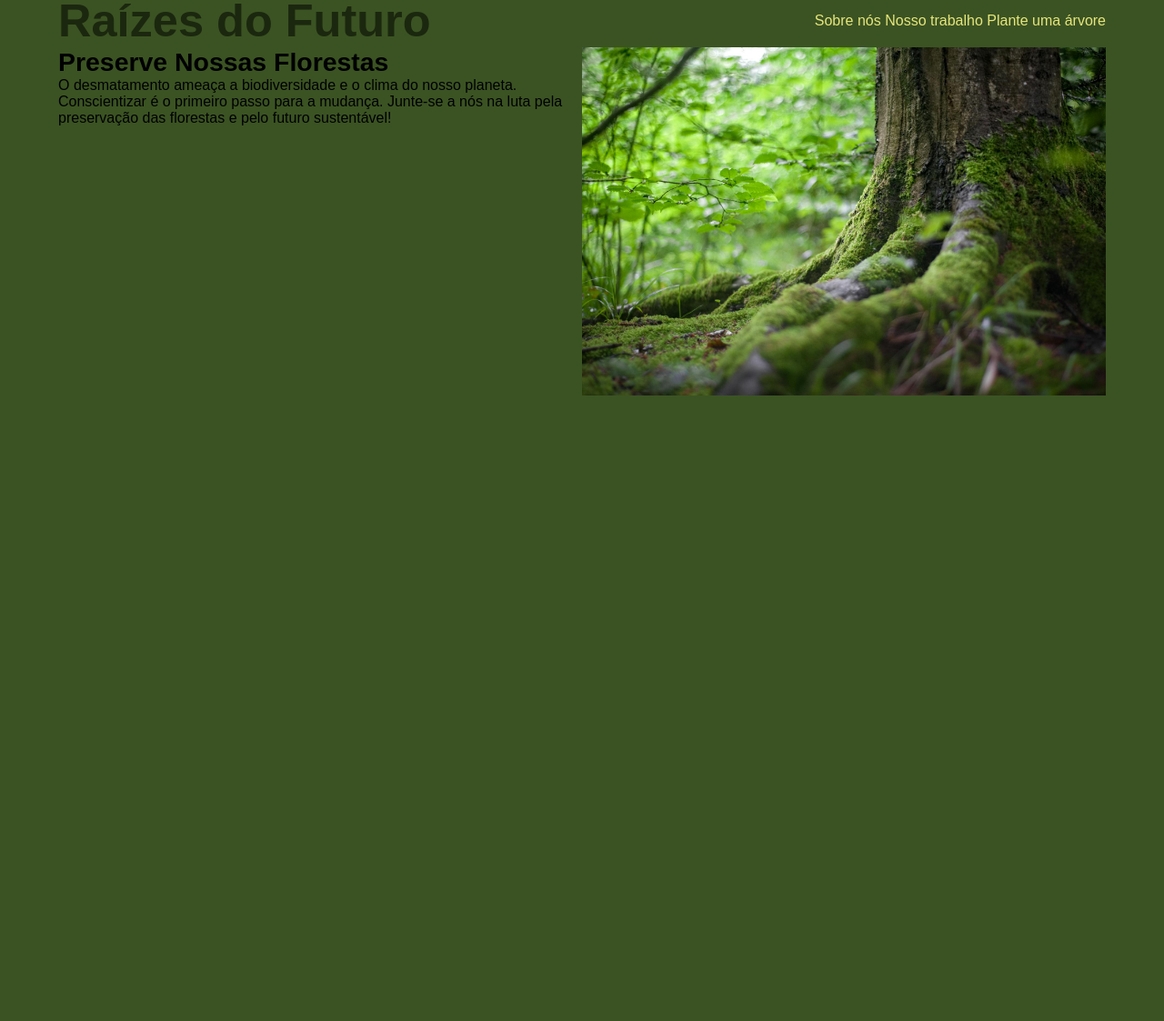
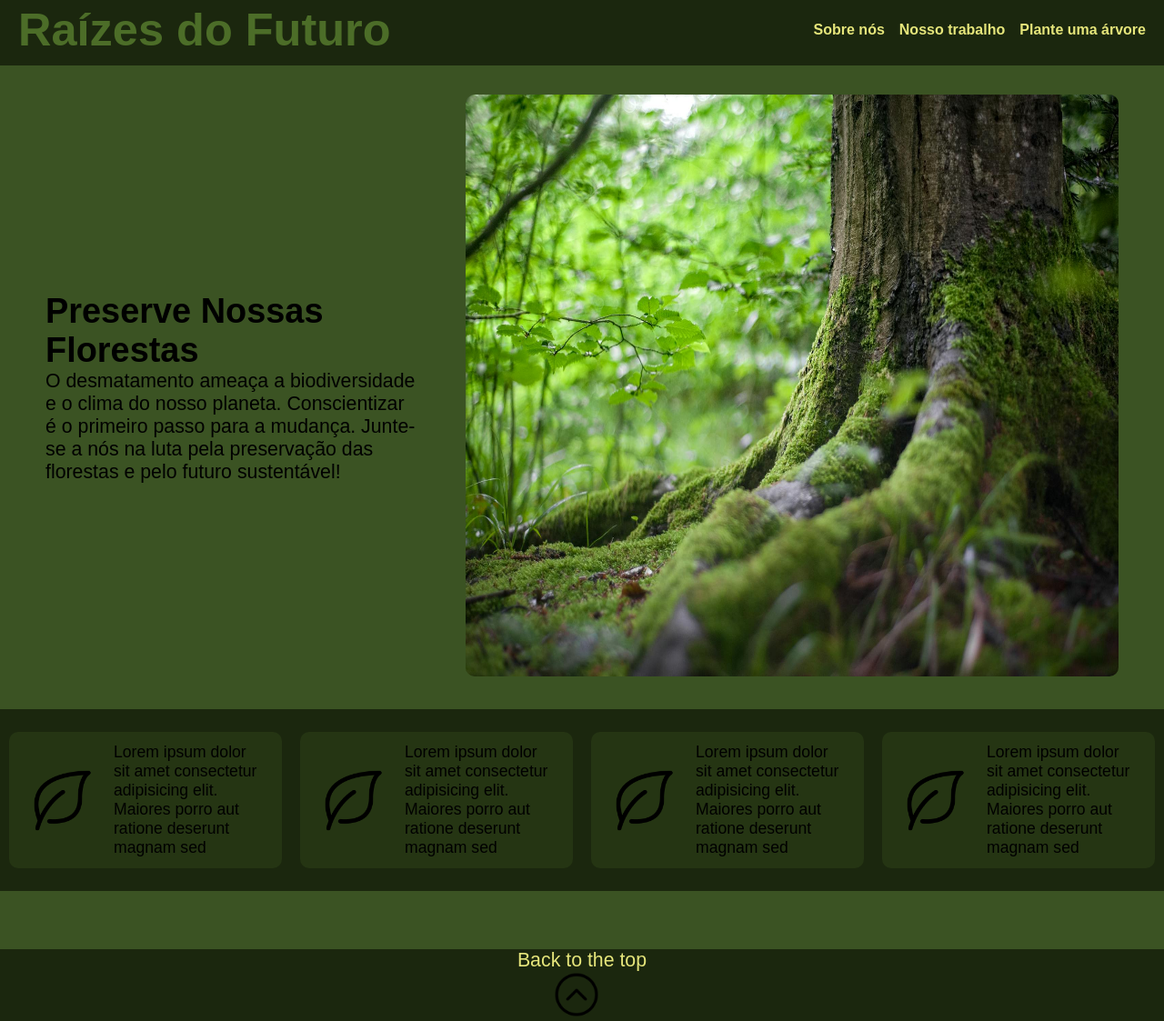
Before and after one commit to LuizLima18/raizes_do_futuro, a plain HTML site: page index.html in a window 1280 px wide. Shown: the part 7-1130 px from the top of the page at 91% size. Before the commit the page ends 800 px from the top, so only its background shows below. Drawn offline with Linux system fonts and the light colour scheme.

Commit message:
Structuring the page - Testing stuff

```diff
--- a/css/style.css
+++ b/css/style.css
@@ -11,14 +11,21 @@ body {
 
 nav > a {
   text-decoration: none;
+  font-weight: bold;
   color: #e6e67b;
 }
 
+p {
+  font-size: 1.333rem;
+}
+
 .container {
-  width: 90%;
+  width: 100%;
   margin: 0 auto;
   display: grid;
-  grid-template-columns: 1fr 1fr;
+  grid-template-columns: repeat(5, 1fr);
+  row-gap: 2rem;
+  align-items: center;
 }
 
 .main-header {
@@ -26,33 +33,93 @@ nav > a {
   display: flex;
   align-items: center;
   justify-content: space-between;
+  padding: 10px 20px;
+  background-color: #1b270e;
+}
+
+.navigation {
+  display: flex;
+  gap: 1rem;
 }
 
 .main-title {
   font-size: 3.157rem;
-  color: #1b270e;
+  color: #4c6d28;
 }
 
 .main-content {
   display: contents;
 }
 
-.teste {
-  grid-column: 1;
+.text-content {
+  grid-column: 1 / span 2;
 }
 
 .text-title {
-  font-size: 1.777rem;
+  font-size: 2.369rem;
 }
 .text-content {
-  font-size: 1rem;
+  padding: 0 50px;
 }
 
 .img-container {
-  grid-column: 2;
+  grid-column: 3 / -1;
+  padding-right: 50px;
 }
 
 .main-img {
   width: 100%;
-  height: auto;
+  height: 80vh;
+  object-fit: fill;
+  border-radius: 10px;
 }
+
+.tips {
+  grid-column: 1/-1;
+  width: 100%;
+  height: 200px;
+  background-color: #1b270e;
+  display: flex;
+  align-items: center;
+  justify-content: space-evenly;
+  gap: 10px;
+}
+
+.items {
+  height: 75%;
+  width: 300px;
+  display: flex;
+  align-items: center;
+  background-color: #253513;
+  border-radius: 10px;
+  padding: 20px;
+  gap: 20px;
+}
+
+.items img {
+  width: 75px;
+  height: 75px;
+}
+
+.items p {
+  font-size: 1.1rem;
+}
+
+.top-btn {
+  grid-column: 1/-1;
+  display: flex;
+  justify-content: center;
+  background-color: #1b270e;
+}
+
+.top-btn a {
+  text-decoration: none;
+  color: #e6e67b;
+}
+
+.top-icon {
+  width: 50px;
+  height: 50px;
+  /* Not ideal solution */
+  margin: 0 40px;
+}
--- a/index.html
+++ b/index.html
@@ -19,15 +19,56 @@
       </nav>
     </header>
     <main class="main-content">
-      <div class="teste">
+      <div class="text-content">
         <h2 class="text-title">Preserve Nossas Florestas</h2>
-        <p class="text-content">O desmatamento ameaça a biodiversidade e o clima do nosso planeta. Conscientizar é o
+        <p class="">O desmatamento ameaça a biodiversidade e o clima do nosso planeta. Conscientizar é o
           primeiro
           passo para a
           mudança. Junte-se a nós na luta pela preservação das florestas e pelo futuro sustentável!</p>
       </div>
       <div class="img-container"><img src="img/main.jpg" alt="" class="main-img"></div>
     </main>
+    <section class="tips">
+      <div class="items">
+        <img src="icons/leaf-icon.png" alt="">
+        <p>Lorem ipsum dolor sit amet consectetur adipisicing elit. Maiores porro aut ratione deserunt magnam sed
+        </p>
+      </div>
+      <div class="items">
+        <img src="icons/leaf-icon.png" alt="">
+        <p>Lorem ipsum dolor sit amet consectetur adipisicing elit. Maiores porro aut ratione deserunt magnam sed</p>
+      </div>
+      <div class="items">
+        <img src="icons/leaf-icon.png" alt="">
+        <p>Lorem ipsum dolor sit amet consectetur adipisicing elit. Maiores porro aut ratione deserunt magnam sed</p>
+      </div>
+      <div class="items">
+        <img src="icons/leaf-icon.png" alt="">
+        <p>Lorem ipsum dolor sit amet consectetur adipisicing elit. Maiores porro aut ratione deserunt magnam sed</p>
+      </div>
+    </section>
+    <section>
+      <div class="topics">
+        <h3></h3>
+        <p></p>
+      </div>
+      <div class="topics">
+        <h3></h3>
+        <p></p>
+      </div>
+      <div class="topics">
+        <h3></h3>
+        <p></p>
+      </div>
+    </section>
+
+    <footer class="top-btn">
+      <a href="#">
+        <p>Back to the top</p>
+        <img class="top-icon" src="icons/arrow-up-icon.png" alt="">
+      </a>
+    </footer>
+
   </div>
 </body>
 
```
Also changed, not shown: icons/arrow-up-icon.png (added), icons/leaf-icon.png (added).
